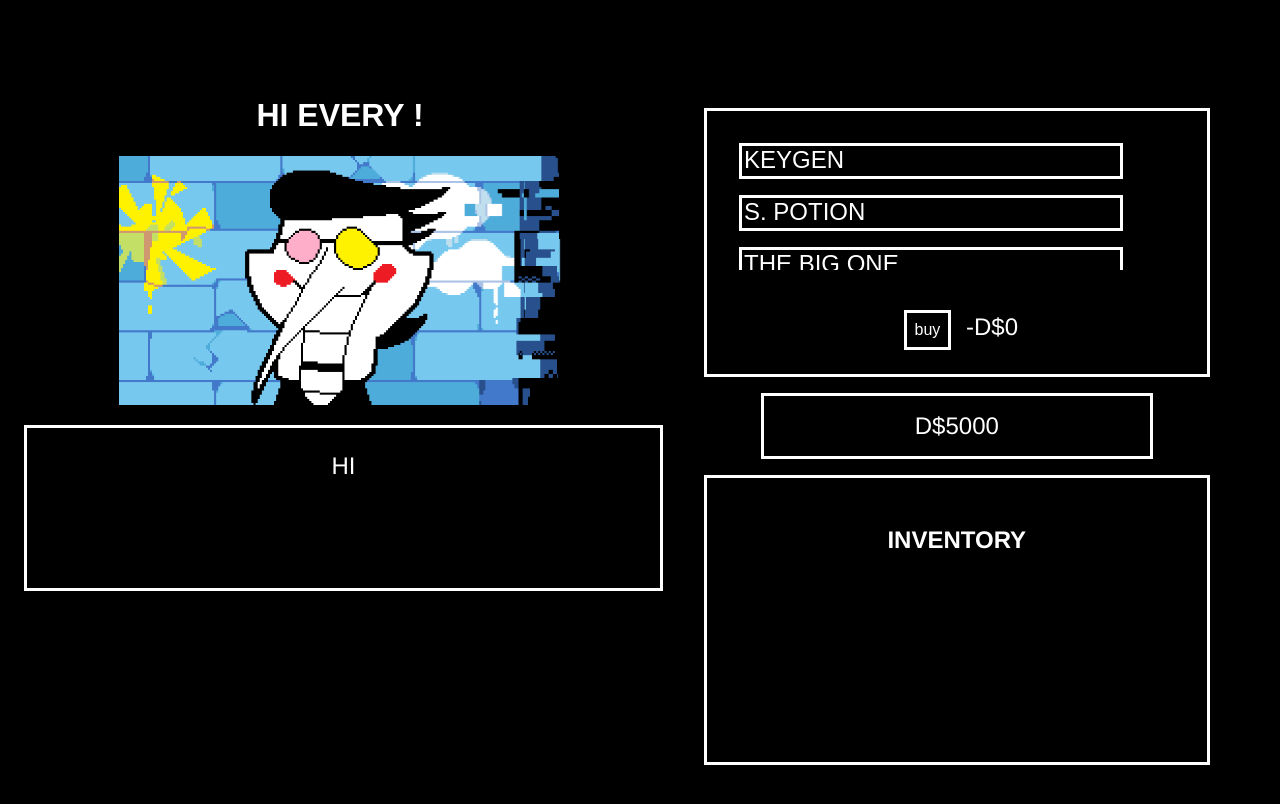
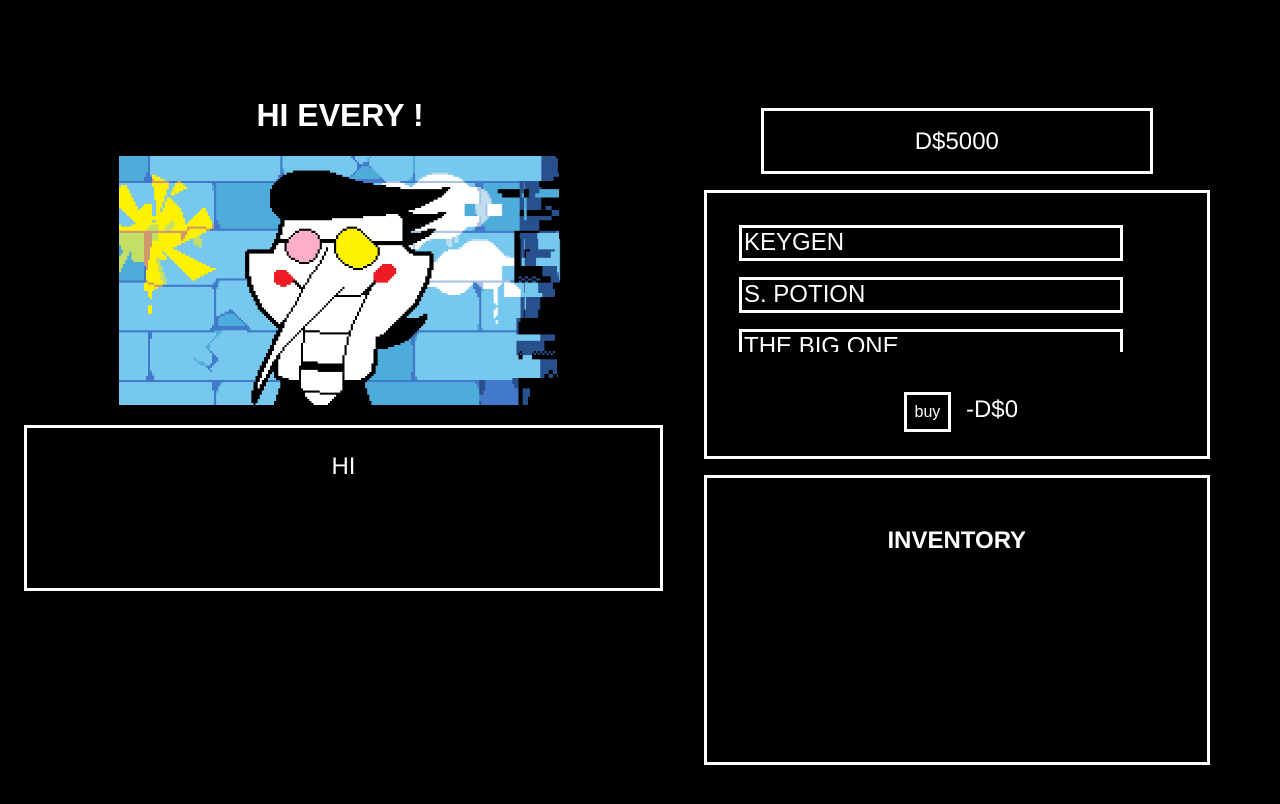
Before and after one commit to staten-island-tech/vue-reactivity-project-lucyk22, a Vue app in the folder app/: page / in a window 1280 px wide. Shown: the top 804 px of the page. Built offline with nearby package versions, Linux system fonts and the light colour scheme.

Commit message:
formatting

```diff
--- a/app/src/components/Store.vue
+++ b/app/src/components/Store.vue
@@ -1,7 +1,9 @@
 <template>
   <div class="money">
 
-
+      <div class="shop kromer">
+        <span class="wallet">D${{ walletValue }}</span>
+      </div>
 
       <div class="shop things">
 
@@ -20,10 +22,7 @@
 
       </div>
 
-      <div class="shop kromer">
-        <span class="wallet">D${{ walletValue }}</span>
 
-      </div>
 
       <div class="shop">
         <h4 class="inventory-title">INVENTORY</h4>
```
